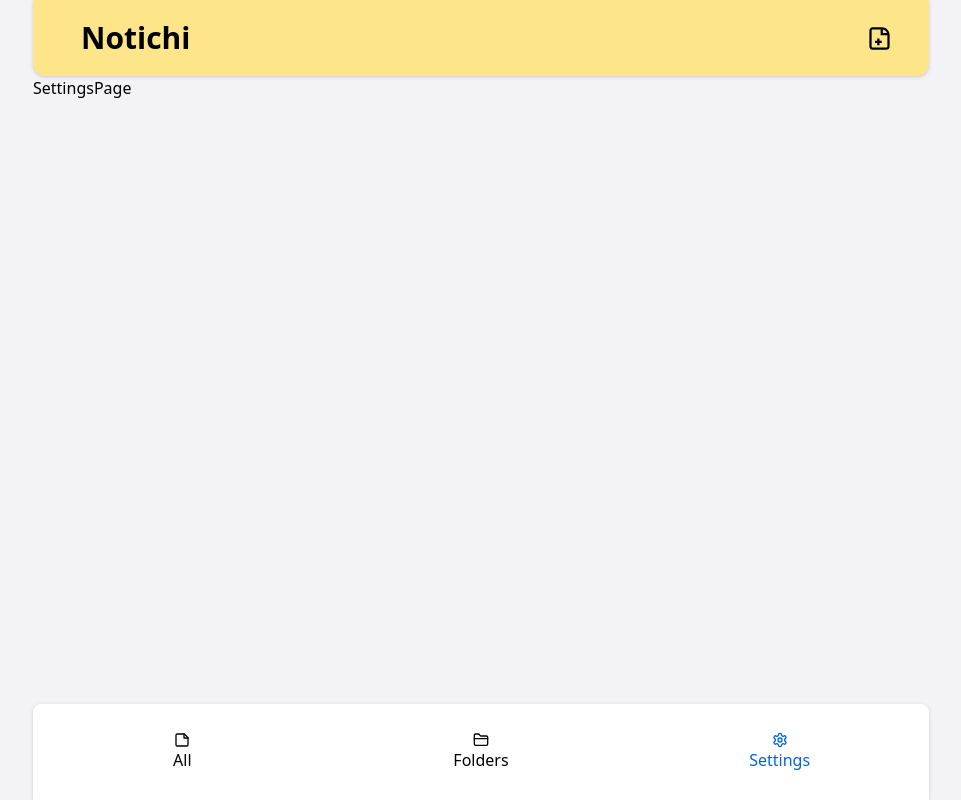
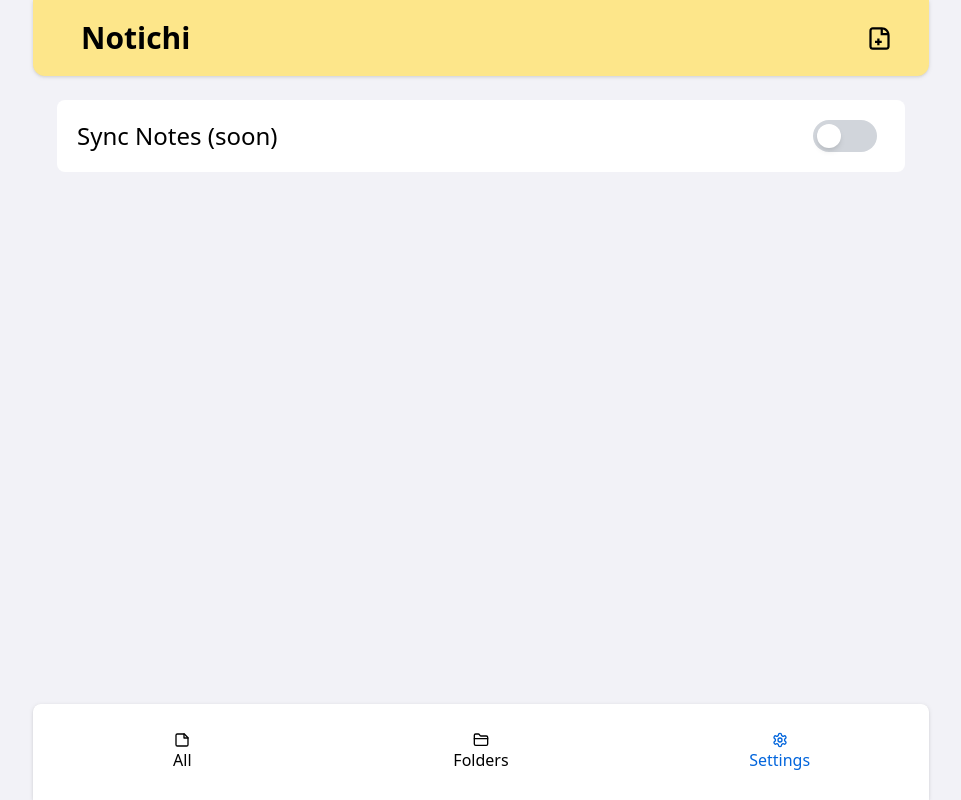
Before and after one commit to MasoudSR/notichi, a Next.js app: page /settings in a window 1280 px wide. Shown: the whole page, without its empty margins (159-1120 px from the left). Built offline with nearby package versions, Linux system fonts and the light colour scheme.

Commit message:
add folder icon changed and some settings items

```diff
--- a/src/components/template/Header.tsx
+++ b/src/components/template/Header.tsx
@@ -1,8 +1,9 @@
 "use client";
 import Link from "next/link";
 import { usePathname, useRouter } from "next/navigation";
-import { CgFileAdd, CgFolderAdd } from "react-icons/cg";
+import { CgFileAdd } from "react-icons/cg";
 import { BiArrowBack } from "react-icons/bi";
+import { LuFolderPlus } from "react-icons/lu";
 
 export default function Header() {
 	const pathName = usePathname();
@@ -24,7 +25,7 @@ export default function Header() {
 			<span className="flex">
 				{pathName === "/folders" && (
 					<Link href="/folders/new" className="mr-3">
-						<CgFolderAdd size={27} />
+						<LuFolderPlus size={27} />
 					</Link>
 				)}
 				<Link href="/add">
--- a/src/components/template/SettingsPage.tsx
+++ b/src/components/template/SettingsPage.tsx
@@ -1,5 +1,27 @@
+"use client"
+
 export default function SettingsPage() {
-  return (
-    <div>SettingsPage</div>
-  )
+  const syncHandler = (checkbox:any) =>{
+    if(checkbox.target.checked  == true){
+        console.log("sync is on")
+    }else{
+        console.log("sync is off")
+   }
 }
+	return (
+		<div>
+			<div className="m-6 font-medium text-2xl flex justify-between bg-white rounded-lg py-3 px-5 items-center">
+				<span>Sync Notes (soon)</span>
+				<label className="relative flex justify-between items-center p-2 text-xl">
+					<input
+						type="checkbox"
+						className="absolute left-1/2 -translate-x-1/2 w-full h-full peer appearance-none rounded-md"
+            onChange={syncHandler}
+            disabled
+					/>
+					<span className="w-16 h-8 flex items-center flex-shrink-0 ml-4 p-1 bg-gray-300 rounded-full duration-300 ease-in-out peer-checked:bg-green-400 after:w-6 after:h-6 after:bg-white after:rounded-full after:shadow-md after:duration-300 peer-checked:after:translate-x-8"></span>
+				</label>
+			</div>
+		</div>
+	);
+}
```
